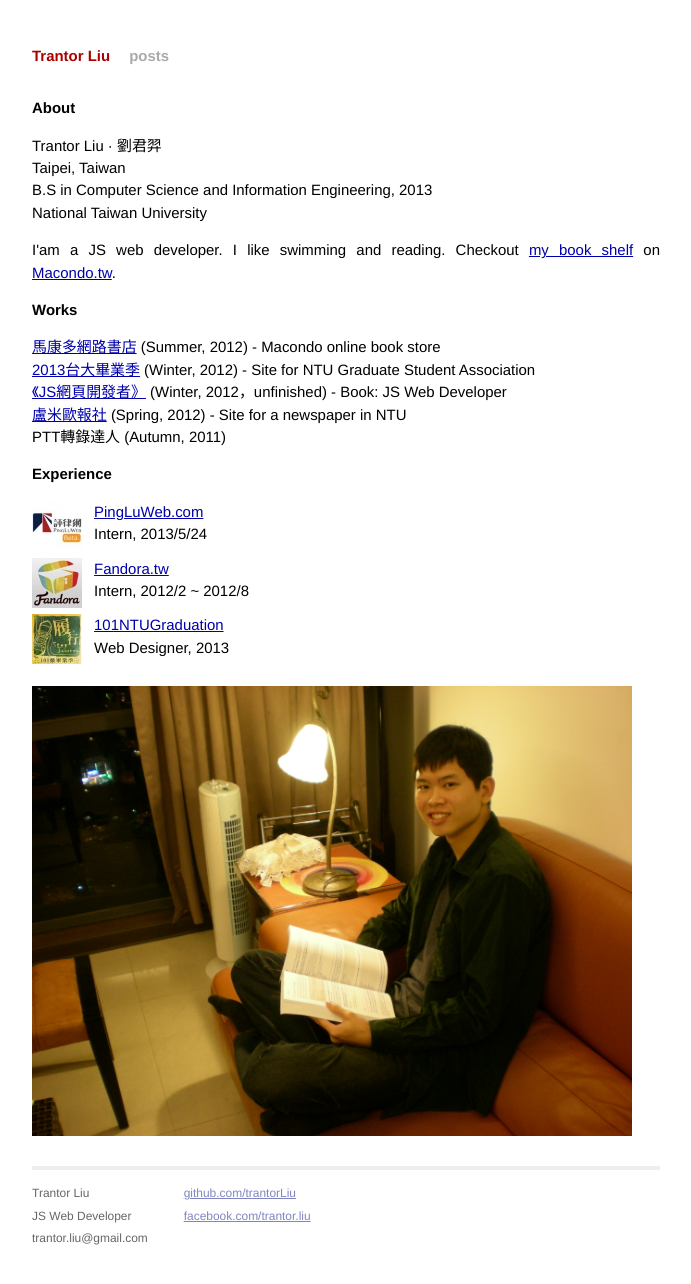
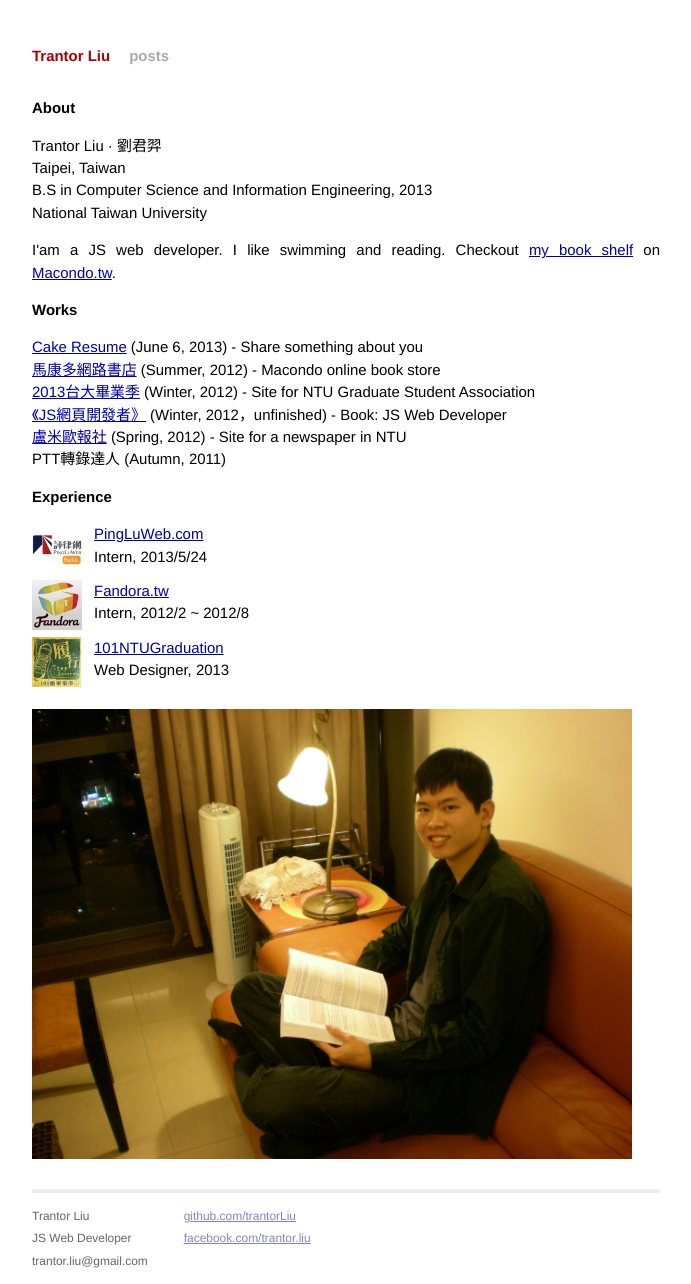
Before and after one commit to trantorLiu/trantorliu.github.io, a Jekyll site: the page built from index.html, in a window 1280 px wide. Shown: the whole page, without its empty margins (294-985 px from the left). Built offline with Jekyll 4.4.1, drawn with Linux system fonts in a browser that asks for light colours; before the commit the page ends 1262 px from its top, so only the background shows below that.

Commit message:
Editing.

```diff
--- a/index.html
+++ b/index.html
@@ -18,6 +18,7 @@
 
   <h2>Works</h2>
   <p>
+    <a href="http://cakeresume.com">Cake Resume</a> (June 6, 2013) - Share something about you<br />
     <a href="http://macondo.tw">馬康多網路書店</a> (Summer, 2012) - Macondo online book store<br />
     <a href="http://ntu2013.tw">2013台大畢業季</a> (Winter, 2012) - Site for NTU Graduate Student Association<br />
     <a href="/posts/2013/04/08/book-js-web-developer.html">《JS網頁開發者》</a> (Winter, 2012，unfinished) - Book: JS Web Developer<br />
```
